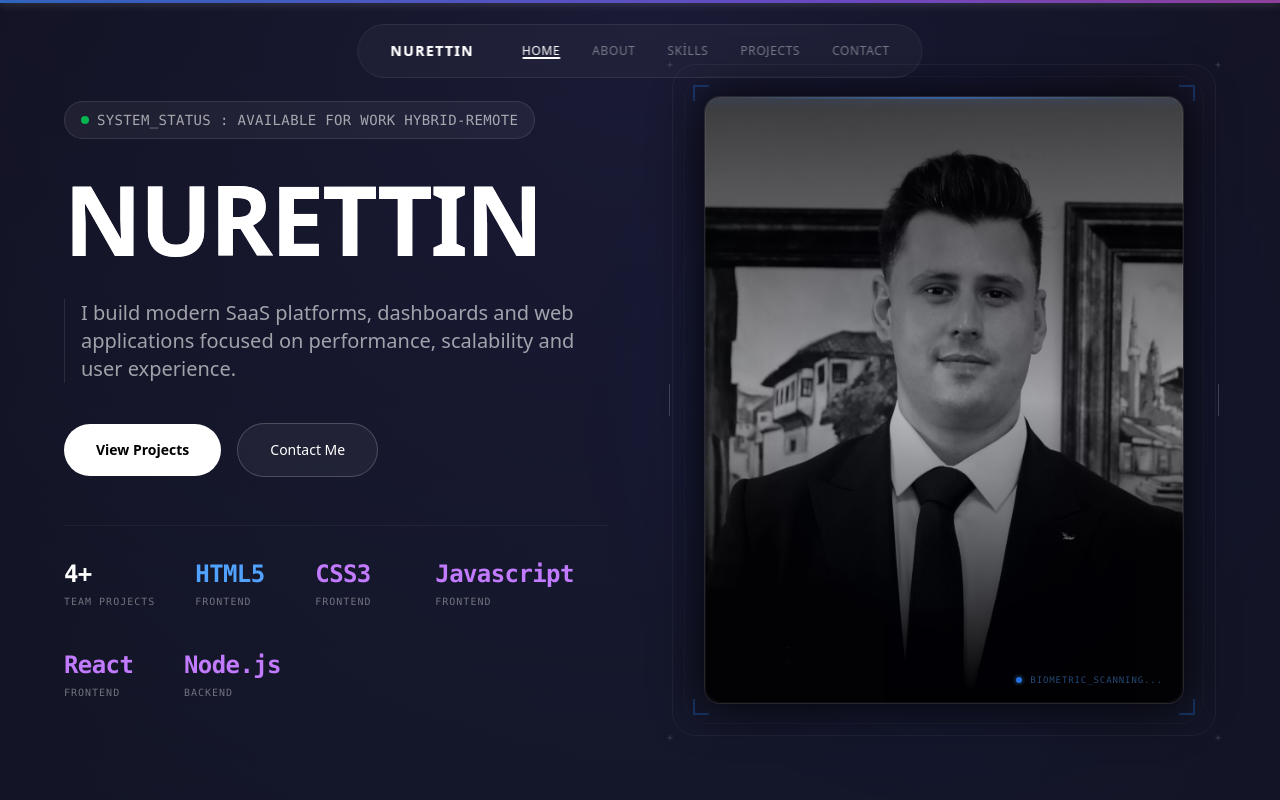
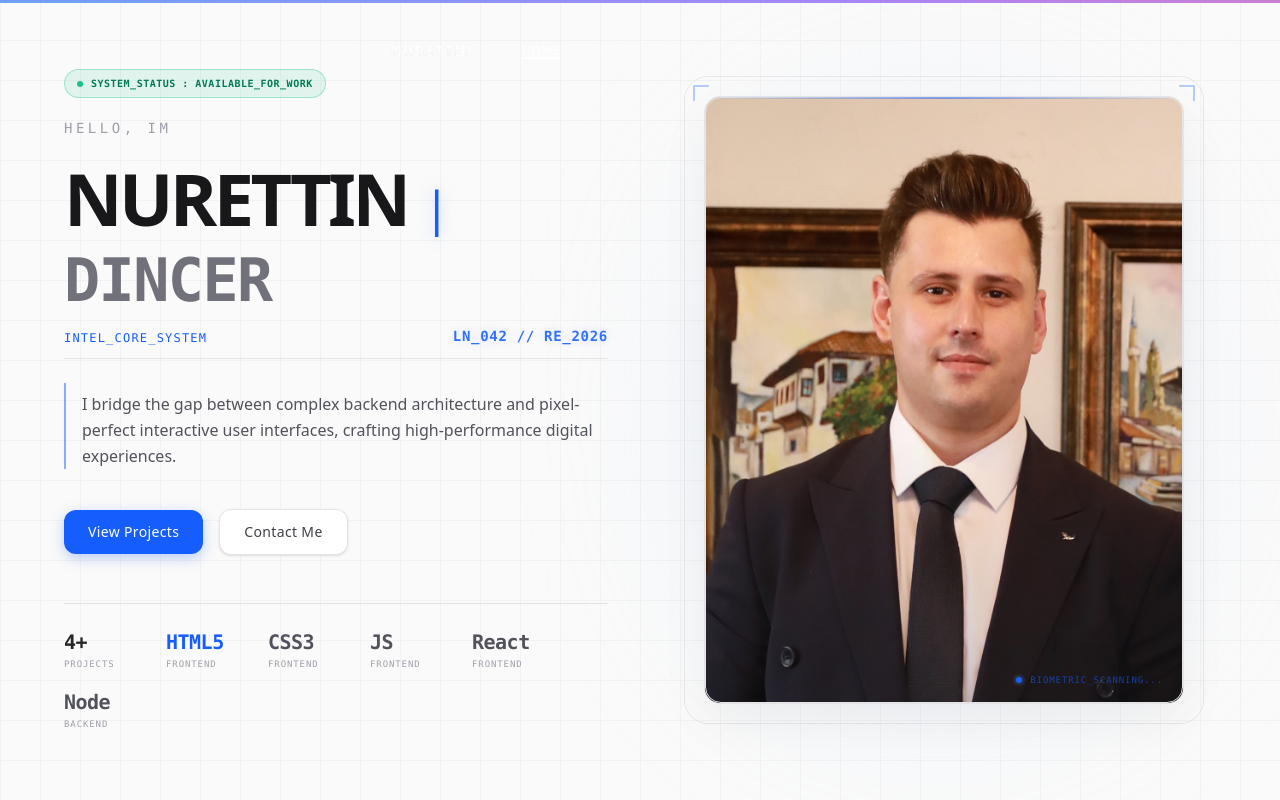
Before and after one commit to FullStackDev2/my-portfolio, a Next.js app: page / in a window 1280 px wide. Shown: the top 800 px of the page. Built offline with nearby package versions, Linux system fonts and the light colour scheme.

Commit message:
feat: change to new ui & hero part

```diff
--- a/src/components/sections/Hero.tsx
+++ b/src/components/sections/Hero.tsx
@@ -1,19 +1,54 @@
 'use client';
 
-import { motion, useScroll, useTransform } from 'framer-motion';
+import { motion, useScroll, useTransform, Variants } from 'framer-motion';
 import { useRef } from 'react';
 import Image from 'next/image';
+
+// 1. ANİMASYON VARYASYONLARI
+const nameContainerVariants: Variants = {
+  hidden: { opacity: 0 },
+  visible: {
+    opacity: 1,
+    transition: {
+      staggerChildren: 0.12,
+    },
+  },
+};
+
+const textItemVariants: Variants = {
+  hidden: {
+    opacity: 0,
+    x: -30,
+    scale: 0.95,
+  },
+  visible: {
+    opacity: 1,
+    x: 0,
+    scale: 1,
+    transition: {
+      type: 'spring',
+      stiffness: 120,
+      damping: 14,
+    },
+  },
+};
+
+const lineVariants: Variants = {
+  hidden: { scaleX: 0 },
+  visible: {
+    scaleX: 1,
+    transition: { duration: 0.8, ease: 'easeOut', delay: 0.4 },
+  },
+};
 
 export default function Hero() {
   const ref = useRef<HTMLElement>(null);
 
-  // Scroll Progress dinlemesini snap yapısına optimize ediyoruz
   const { scrollYProgress } = useScroll({
     target: ref,
     offset: ['start start', 'end start'],
   });
 
-  // Layout Shift yaratmamak için transform yüzdelerini ve opaklığı yumuşatıyoruz
   const y = useTransform(scrollYProgress, [0, 0.8], ['0px', '150px']);
   const opacity = useTransform(scrollYProgress, [0, 0.8], [1, 0]);
 
@@ -21,164 +56,187 @@ export default function Hero() {
     <section
       ref={ref}
       id="hero"
-      className="relative min-h-screen w-full flex items-center justify-center overflow-hidden px-6"
+      // GÜNCELLEME: Arka plan artık açık tech-minimalist gri/beyaz (bg-zinc-50)
+      className="relative min-h-screen w-full flex items-center justify-center overflow-hidden px-6 bg-zinc-50"
       style={{
         scrollSnapAlign: 'start',
         scrollSnapStop: 'always',
       }}
     >
-      {/* Tüm içerik grid yapısıyla siber kartı sağa, yazıları sola alacak şekilde dağılıyor */}
+      {/* GÜNCELLEME: Açık renkli temada milimetrik grid çizgileri (Koyu gri/siyah opaklıkta) */}
+      <div
+        className="absolute inset-0 opacity-[0.04] pointer-events-none z-0"
+        style={{
+          backgroundImage: `
+            linear-gradient(to right, rgba(0,0,0,0.8) 1px, transparent 1px),
+            linear-gradient(to bottom, rgba(0,0,0,0.8) 1px, transparent 1px)
+          `,
+          backgroundSize: '40px 40px',
+        }}
+      />
+
       <motion.div
         style={{ y, opacity }}
         className="relative z-10 max-w-6xl w-full mx-auto grid md:grid-cols-2 gap-12 md:gap-16 items-center will-change-transform"
       >
-        {/* SOL TARAF: Yazılar ve Butonlar */}
-        <div className="space-y-8 text-left order-2 md:order-1">
-          {/* Status Badge */}
-          <div className="inline-flex items-center gap-2 px-4 py-2 rounded-full border border-white/10 bg-white/5">
-            <span className="w-2 h-2 rounded-full bg-green-500 animate-pulse" />
-            <span className="text-sm text-white/60 font-medium font-mono tracking-wide">
-              {'SYSTEM_STATUS : AVAILABLE FOR WORK HYBRID-REMOTE'}
-            </span>
+        {/* SOL TARAF: Açık Temaya Uygun Tipografi */}
+        <div className="flex flex-col justify-center space-y-6 max-w-xl text-left">
+          {/* Üst Kısım: Durum İndikatörü */}
+          <div className="flex flex-col space-y-3">
+            <div className="inline-flex items-center gap-2 px-3 py-1.5 rounded-full border border-emerald-500/30 bg-emerald-500/10 w-fit font-mono text-[10px] text-emerald-700 font-bold tracking-wider">
+              <span className="w-1.5 h-1.5 rounded-full bg-emerald-500 animate-pulse" />
+              {'SYSTEM_STATUS : AVAILABLE_FOR_WORK'}
+            </div>
+
+            <p className="text-xs md:text-sm font-mono tracking-[0.25em] text-zinc-400 uppercase pt-2">
+              HELLO, IM
+            </p>
           </div>
 
-          {/* Big Bold Typography */}
-          <h1 className="text-6xl md:text-7xl lg:text-8xl font-black leading-none tracking-tight select-none bg-clip-text bg-gradient-to-b from-white to-white/70">
-            NURETTIN
-          </h1>
+          {/* ANİMASYONLU İSİM ALANI (Açık Tema Renkleri) */}
+          <motion.div
+            variants={nameContainerVariants}
+            initial="hidden"
+            animate="visible"
+            className="relative"
+          >
+            <div className="flex items-baseline gap-4 flex-wrap">
+              {/* NURETTIN - Artık Koyu Antrasit / Siyah */}
+              <motion.h1
+                variants={textItemVariants}
+                className="text-5xl md:text-7xl font-black tracking-tighter text-zinc-900 uppercase select-none leading-none"
+              >
+                NURETTIN
+              </motion.h1>
 
-          {/* Subtitle */}
-          <p className="text-lg md:text-xl text-white/60 max-w-xl font-normal font-sans border-l border-white/10 pl-4">
-            I build modern SaaS platforms, dashboards and web applications
-            focused on performance, scalability and user experience.
+              {/* Siber Ayraç - Canlı Kobalt Mavisi */}
+              <motion.span
+                variants={textItemVariants}
+                className="text-3xl md:text-5xl font-light text-blue-600 drop-shadow-[0_0_8px_rgba(37,99,235,0.3)] select-none"
+              >
+                |
+              </motion.span>
+
+              {/* DINCER - Yumuşak Koyu Gri */}
+              <motion.h2
+                variants={textItemVariants}
+                className="text-4xl md:text-6xl font-semibold tracking-tight text-zinc-500 uppercase select-none leading-none font-mono"
+              >
+                DINCER
+              </motion.h2>
+            </div>
+
+            {/* Alt Bilgi Şeridi */}
+            <motion.div
+              variants={lineVariants}
+              className="w-full flex justify-between items-end border-b border-zinc-200 pb-3 mt-4 origin-left"
+            >
+              <p className="text-xs font-mono tracking-widest text-blue-600 font-medium">
+                INTEL_CORE_SYSTEM
+              </p>
+
+              {/* İstenen Kod Alanı - Açık temada daha net okunması için gölgesi ve rengi optimize edildi */}
+              <p className="text-xs md:text-sm font-mono font-bold text-blue-600 tracking-wider drop-shadow-[0_0_6px_rgba(37,99,235,0.2)] animate-pulse">
+                LN_042 // RE_2026
+              </p>
+            </motion.div>
+          </motion.div>
+
+          {/* Açıklama Kutusu */}
+          <p className="text-zinc-600 text-sm md:text-base leading-relaxed border-l-2 border-blue-600/50 pl-4 font-sans pt-2">
+            I bridge the gap between complex backend architecture and
+            pixel-perfect interactive user interfaces, crafting high-performance
+            digital experiences.
           </p>
 
-          {/* Call to Actions */}
-          <div className="flex flex-col sm:flex-row items-center gap-4 pt-2">
-            <a
-              href="#projects"
-              className="w-full sm:w-auto px-8 py-4 rounded-full bg-white text-black font-semibold hover:bg-zinc-200 active:scale-95 transition-all text-center text-sm"
-            >
+          {/* Butonlar */}
+          <div className="flex items-center gap-4 pt-4">
+            <button className="px-6 py-3 rounded-xl bg-blue-600 hover:bg-blue-700 text-white font-medium text-sm tracking-wide transition-all duration-300 shadow-[0_4px_14px_rgba(37,99,235,0.3)] active:scale-95">
               View Projects
-            </a>
-
-            <a
-              href="#contact"
-              className="w-full sm:w-auto px-8 py-4 rounded-full border border-white/20 bg-white/5 hover:bg-white/10 active:scale-95 transition-all text-center text-sm"
-            >
+            </button>
+            <button className="px-6 py-3 rounded-xl border border-zinc-200 bg-white hover:bg-zinc-100 font-medium text-sm tracking-wide text-zinc-700 transition-all duration-300 shadow-sm active:scale-95">
               Contact Me
-            </a>
+            </button>
           </div>
 
-          {/* Premium Minimal Stats */}
-          <div className="flex flex-wrap gap-10 border-t border-white/5 pt-8 mt-12">
-            <div className="min-w-[80px]">
-              <h3 className="text-2xl font-bold tracking-tight font-mono">
+          {/* Minimal Stats */}
+          <div className="flex flex-wrap gap-x-8 gap-y-4 border-t border-zinc-200 pt-6 mt-6">
+            <div className="min-w-[70px]">
+              <h3 className="text-xl font-bold tracking-tight font-mono text-zinc-800">
                 4+
               </h3>
-              <p className="text-[10px] text-white/40 uppercase tracking-widest mt-1 font-mono">
-                Team Projects
+              <p className="text-[9px] text-zinc-400 uppercase tracking-widest mt-0.5 font-mono">
+                Projects
               </p>
             </div>
-
-            <div className="min-w-[80px]">
-              <h3 className="text-2xl font-bold tracking-tight text-blue-400 font-mono">
+            <div className="min-w-[70px]">
+              <h3 className="text-xl font-bold tracking-tight text-blue-600 font-mono">
                 HTML5
               </h3>
-              <p className="text-[10px] text-white/40 uppercase tracking-widest mt-1 font-mono">
+              <p className="text-[9px] text-zinc-400 uppercase tracking-widest mt-0.5 font-mono">
                 Frontend
               </p>
             </div>
-
-            <div className="min-w-[80px]">
-              <h3 className="text-2xl font-bold tracking-tight text-purple-400 font-mono">
+            <div className="min-w-[70px]">
+              <h3 className="text-xl font-bold tracking-tight text-zinc-600 font-mono">
                 CSS3
               </h3>
-              <p className="text-[10px] text-white/40 uppercase tracking-widest mt-1 font-mono">
+              <p className="text-[9px] text-zinc-400 uppercase tracking-widest mt-0.5 font-mono">
                 Frontend
               </p>
             </div>
-
-            <div className="min-w-[80px]">
-              <h3 className="text-2xl font-bold tracking-tight text-purple-400 font-mono">
-                Javascript
+            <div className="min-w-[70px]">
+              <h3 className="text-xl font-bold tracking-tight text-zinc-600 font-mono">
+                JS
               </h3>
-              <p className="text-[10px] text-white/40 uppercase tracking-widest mt-1 font-mono">
+              <p className="text-[9px] text-zinc-400 uppercase tracking-widest mt-0.5 font-mono">
                 Frontend
               </p>
             </div>
-
-            <div className="min-w-[80px]">
-              <h3 className="text-2xl font-bold tracking-tight text-purple-400 font-mono">
+            <div className="min-w-[70px]">
+              <h3 className="text-xl font-bold tracking-tight text-zinc-600 font-mono">
                 React
               </h3>
-              <p className="text-[10px] text-white/40 uppercase tracking-widest mt-1 font-mono">
+              <p className="text-[9px] text-zinc-400 uppercase tracking-widest mt-0.5 font-mono">
                 Frontend
               </p>
             </div>
-
-            <div className="min-w-[80px]">
-              <h3 className="text-2xl font-bold tracking-tight text-purple-400 font-mono">
-                Node.js
+            <div className="min-w-[70px]">
+              <h3 className="text-xl font-bold tracking-tight text-zinc-600 font-mono">
+                Node
               </h3>
-              <p className="text-[10px] text-white/40 uppercase tracking-widest mt-1 font-mono">
+              <p className="text-[9px] text-zinc-400 uppercase tracking-widest mt-0.5 font-mono">
                 Backend
               </p>
             </div>
           </div>
         </div>
 
-        {/* SAĞ TARAF: Büyütülmüş ve Dış Kaplamalı Siber Hologram Kartı */}
-        <div className="relative flex justify-center items-center w-full max-w-md lg:max-w-lg mx-auto aspect-[4/5] order-1 md:order-2 p-4">
-          {/* Katman 1: En Arka Büyük Savaş Ekranı Glow'u (Mavi/Mor Hibrit) */}
-          <div className="absolute inset-0 bg-gradient-to-tr from-blue-500/10 to-indigo-500/5 blur-[100px] rounded-full scale-90 animate-pulse pointer-events-none" />
+        {/* SAĞ TARAF: Açık Temaya Uygun Fotoğraf Kartı */}
+        <div className="relative flex justify-center items-center w-full max-w-md lg:max-w-lg mx-auto aspect-[4/5] p-4">
+          {/* Yumuşak Arka Işık Parlaması */}
+          <div className="absolute inset-0 bg-gradient-to-tr from-blue-200/30 to-indigo-100/20 blur-[100px] rounded-full scale-90 pointer-events-none" />
 
-          {/* Katman 2: En Dış Teknik Ölçüm Çerçevesi (Genişletilmiş Koruma) */}
-          <div className="absolute -inset-1 border border-white/[0.03] rounded-3xl pointer-events-none">
-            {/* Köşelerdeki Endüstriyel Çift Çizgi Detayları */}
-            <div className="absolute top-2 left-2 w-4 h-4 border-t-2 border-l-2 border-blue-500/30" />
-            <div className="absolute top-2 right-2 w-4 h-4 border-t-2 border-r-2 border-blue-500/30" />
-            <div className="absolute bottom-2 left-2 w-4 h-4 border-b-2 border-l-2 border-blue-500/30" />
-            <div className="absolute bottom-2 right-2 w-4 h-4 border-b-2 border-r-2 border-blue-500/30" />
+          {/* Dış Çerçeveler */}
+          <div className="absolute -inset-1 border border-zinc-300/50 rounded-3xl pointer-events-none">
+            <div className="absolute top-2 left-2 w-4 h-4 border-t-2 border-l-2 border-blue-600/30" />
+            <div className="absolute top-2 right-2 w-4 h-4 border-t-2 border-r-2 border-blue-600/30" />
           </div>
 
-          {/* Katman 3: Dış Mekanik Zırh Kaplaması (Görseldeki İnce Çizgisel UI Yapısı) */}
-          <div className="absolute -inset-4 border border-white/[0.05] rounded-3xl pointer-events-none">
-            {/* Köşelerdeki Küçük Teknik UI Artı (+) Sembolleri */}
-            <span className="absolute -top-2 -left-1.5 font-mono text-[10px] text-white/20 select-none">
-              +
-            </span>
-            <span className="absolute -top-2 -right-1.5 font-mono text-[10px] text-white/20 select-none">
-              +
-            </span>
-            <span className="absolute -bottom-2.5 -left-1.5 font-mono text-[10px] text-white/20 select-none">
-              +
-            </span>
-            <span className="absolute -bottom-2.5 -right-1.5 font-mono text-[10px] text-white/20 select-none">
-              +
-            </span>
+          {/* Ana Kart Gövdesi */}
+          <div className="relative w-full h-full bg-white border border-zinc-200 rounded-2xl overflow-hidden group shadow-[0_20px_50px_rgba(0,0,0,0.05)]">
+            <div className="absolute top-0 left-0 right-0 h-[2px] bg-gradient-to-r from-transparent via-blue-600/50 to-transparent z-10" />
 
-            {/* Yan Kenarlardaki Grid Ölçüm Noktaları */}
-            <div className="absolute top-1/2 -left-1 -translate-y-1/2 w-1 h-8 border-l border-white/20" />
-            <div className="absolute top-1/2 -right-1 -translate-y-1/2 w-1 h-8 border-r border-white/20" />
-          </div>
-
-          {/* Katman 4: Ana Ağır Kart Gövdesi */}
-          <div className="relative w-full h-full bg-zinc-950/60 border border-white/10 rounded-2xl overflow-hidden backdrop-blur-xl group shadow-[0_0_50px_rgba(0,0,0,0.9)]">
-            {/* Üst Kısımdaki Kalın Lazer Tarama Çizgisi */}
-            <div className="absolute top-0 left-0 right-0 h-[2px] bg-gradient-to-r from-transparent via-blue-500/50 to-transparent z-10 shadow-[0_1px_10px_rgba(59,130,246,0.5)]" />
-
-            {/* Yanıp sönen nokta ve BIOMETRIC_SCANNING */}
-            <div className="absolute bottom-4 right-5 z-10 flex items-center gap-2 font-mono text-[9px] text-blue-400/50 tracking-widest select-none animate-pulse">
+            <div className="absolute bottom-4 right-5 z-10 flex items-center gap-2 font-mono text-[9px] text-blue-600/60 tracking-widest select-none">
               <span className="relative flex h-1.5 w-1.5">
                 <span className="animate-ping absolute inline-flex h-full w-full rounded-full bg-blue-400 opacity-75" />
-                <span className="relative inline-flex rounded-full h-1.5 w-1.5 bg-blue-500" />
+                <span className="relative inline-flex rounded-full h-1.5 w-1.5 bg-blue-600" />
               </span>
               <span>{'BIOMETRIC_SCANNING...'}</span>
             </div>
 
-            {/* Güvenli ve Hatasız Siyah-Beyaz Fotoğraf Alanı */}
-            <div className="relative w-full h-full overflow-hidden bg-zinc-950 opacity-80 group-hover:opacity-100 transition-all duration-750 grayscale contrast-115 brightness-90 group-hover:grayscale-0 group-hover:contrast-100 group-hover:brightness-100">
+            {/* Fotoğraf Alanı (Açık temada renkli/canlı başlar, hover'da netleşir) */}
+            <div className="relative w-full h-full overflow-hidden bg-zinc-100 transition-all duration-750 group-hover:brightness-102">
               <Image
                 src="/for_cv.jpg"
                 alt="Nurettin Dincer Hero Portrait"
@@ -186,28 +244,24 @@ export default function Hero() {
                 loading="eager"
                 className="absolute inset-0 w-full h-full object-cover object-center scale-102 group-hover:scale-100 transition-transform duration-1000 ease-out"
               />
-              {/* YENİ: Çizgiler yerine Hover durumunda beliren fütüristik dijital grid (matris) katmanı */}
+
+              {/* Hover Grid Katmanı */}
               <div
-                className="absolute inset-0 opacity-0 group-hover:opacity-15 transition-opacity duration-700 pointer-events-none"
+                className="absolute inset-0 opacity-0 group-hover:opacity-[0.03] transition-opacity duration-700 pointer-events-none"
                 style={{
                   backgroundImage: `
-        linear-gradient(to right, rgba(255,255,255,0.15) 1px, transparent 1px),
-        linear-gradient(to bottom, rgba(255,255,255,0.15) 1px, transparent 1px)
-      `,
+                    linear-gradient(to right, rgba(0,0,0,1) 1px, transparent 1px),
+                    linear-gradient(to bottom, rgba(0,0,0,1) 1px, transparent 1px)
+                  `,
                   backgroundSize: '24px 24px',
                 }}
               />
 
-              {/* YENİ: Kartın üzerinden geçen sinematik bir ışık süzmesi (Işık parlaması efekti) */}
-              <div className="absolute inset-0 bg-gradient-to-tr from-blue-500/0 via-white/[0.03] to-blue-500/0 transform -translate-x-full group-hover:translate-x-full transition-transform duration-1500 ease-out pointer-events-none" />
-
-              {/* Sinematik Derinlik Katan İç Gölgeler (Vignette) */}
-              <div className="absolute inset-0 bg-gradient-to-t from-zinc-950 via-transparent to-black/40 pointer-events-none" />
-              <div className="absolute inset-0 bg-gradient-to-b from-zinc-950/30 via-transparent to-transparent pointer-events-none" />
+              {/* İpince Gölge Maskesi */}
+              <div className="absolute inset-0 bg-gradient-to-t from-zinc-900/20 via-transparent to-transparent pointer-events-none" />
             </div>
 
-            {/* Kartın İç Çevresindeki Siber Neon Parıltı Çerçevesi */}
-            <div className="absolute inset-0 border border-white/5 group-hover:border-blue-500/20 rounded-2xl transition-all duration-500 pointer-events-none" />
+            <div className="absolute inset-0 border border-zinc-200 group-hover:border-blue-600/30 rounded-2xl transition-all duration-500 pointer-events-none" />
           </div>
         </div>
       </motion.div>
```
